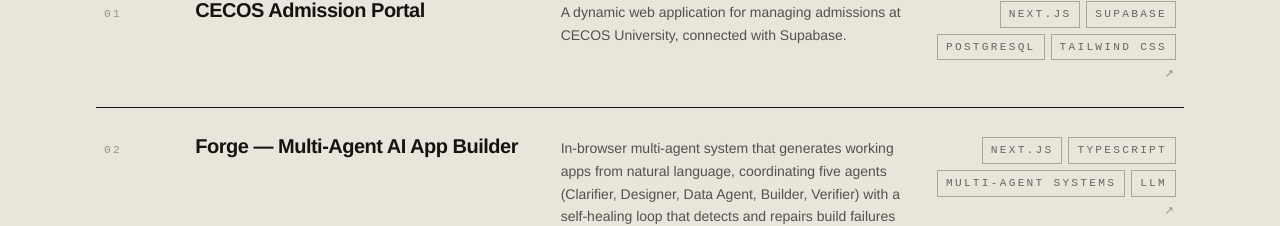
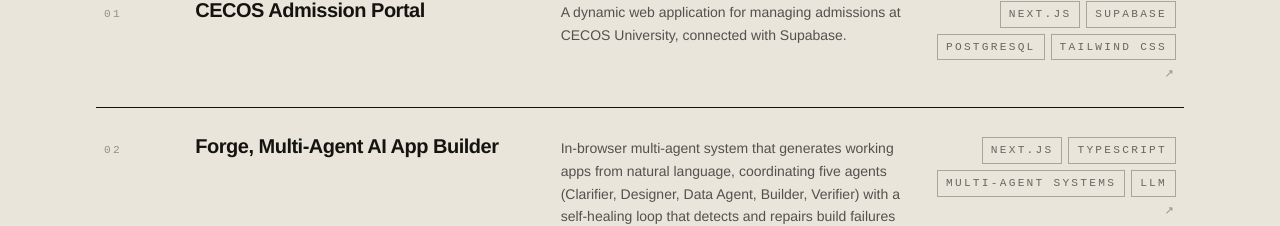
Before and after one commit to farzask/portfolio-website, a Next.js app: page / in a window 1280 px wide. Shown: the part 4428-4654 px from the top of the page. Built offline with nearby package versions, Linux system fonts and the light colour scheme.

Commit message:
project name correction

```diff
--- a/data/portfolio.ts
+++ b/data/portfolio.ts
@@ -171,7 +171,7 @@ export const projects: Project[] = [
     github: 'https://admissions.cecos.edu.pk/',
   },
   {
-    name: 'Forge — Multi-Agent AI App Builder',
+    name: 'Forge, Multi-Agent AI App Builder',
     description:
       'In-browser multi-agent system that generates working apps from natural language, coordinating five agents (Clarifier, Designer, Data Agent, Builder, Verifier) with a self-healing loop that detects and repairs build failures autonomously. Built at the CMPO x CDGAI Agentic Hackathon.',
     tech: ['Next.js', 'TypeScript', 'Multi-Agent Systems', 'LLM'],
```
